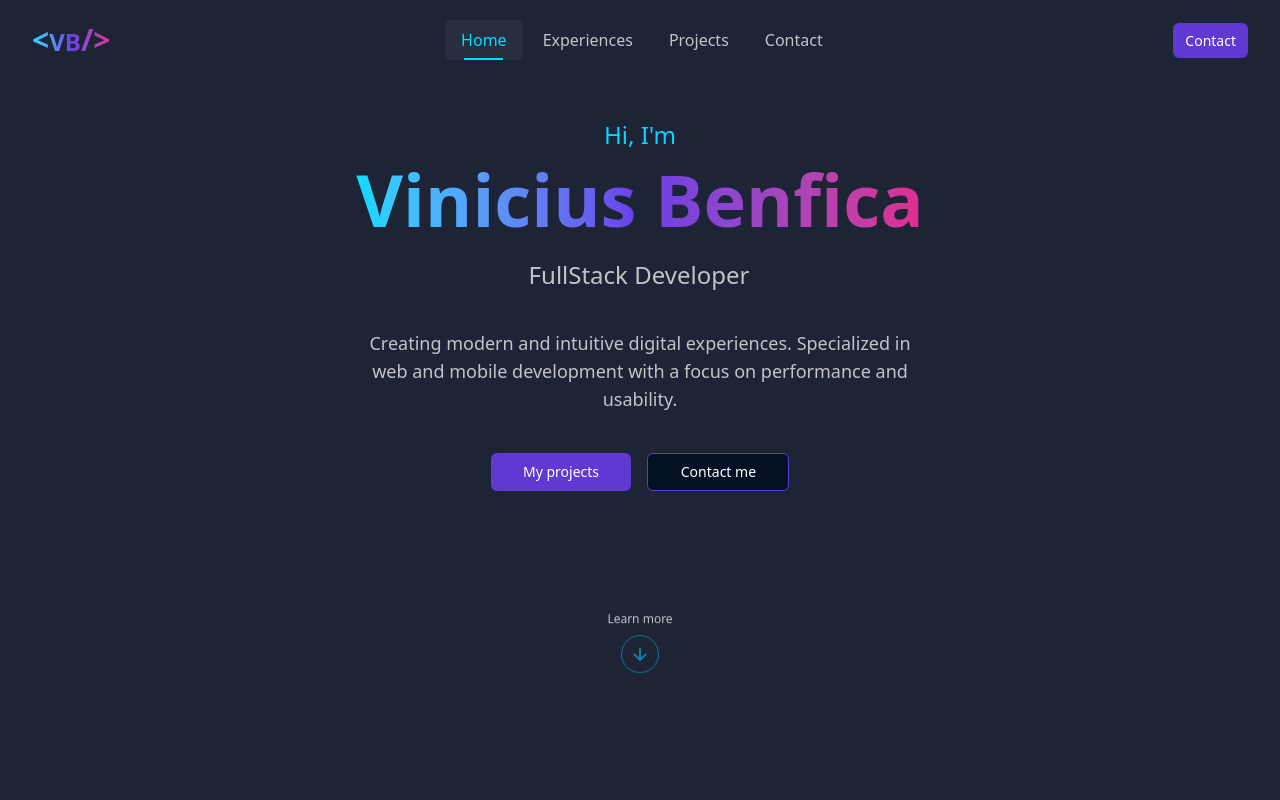
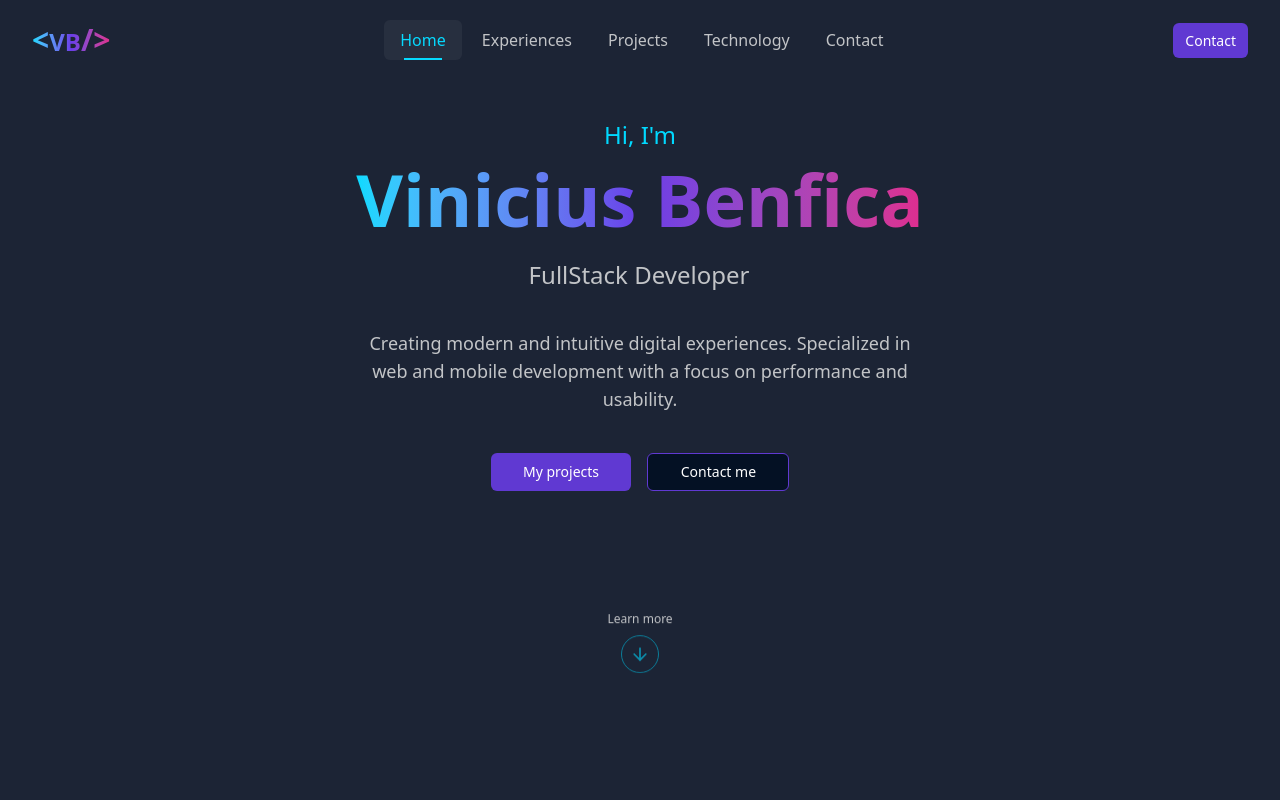
Before and after one commit to ViniciusBenfica/portfolio_V3, a Next.js app: page / in a window 1280 px wide. Shown: the top 800 px of the page. Built offline with nearby package versions, Linux system fonts and the light colour scheme.

Commit message:
✨ Update Navbar: add Technology section to navigation links for improved site structure.

```diff
--- a/src/components/navBar.tsx
+++ b/src/components/navBar.tsx
@@ -12,7 +12,7 @@ export default function Navbar() {
 		const handleScroll = () => {
 			setIsScrolled(window.scrollY > 20);
 
-			const sections = ["home", "experiences", "projects", "contact"];
+			const sections = ["home", "experiences", "projects", "technology", "contact"];
 			for (const section of sections.reverse()) {
 				const element = document.getElementById(section);
 				if (element) {
@@ -34,6 +34,7 @@ export default function Navbar() {
 		{ name: "Home", href: "#home" },
 		{ name: "Experiences", href: "#experiences" },
 		{ name: "Projects", href: "#projects" },
+		{ name: "Technology", href: "#technology" },
 		{ name: "Contact", href: "#contact" },
 	];
 
```
